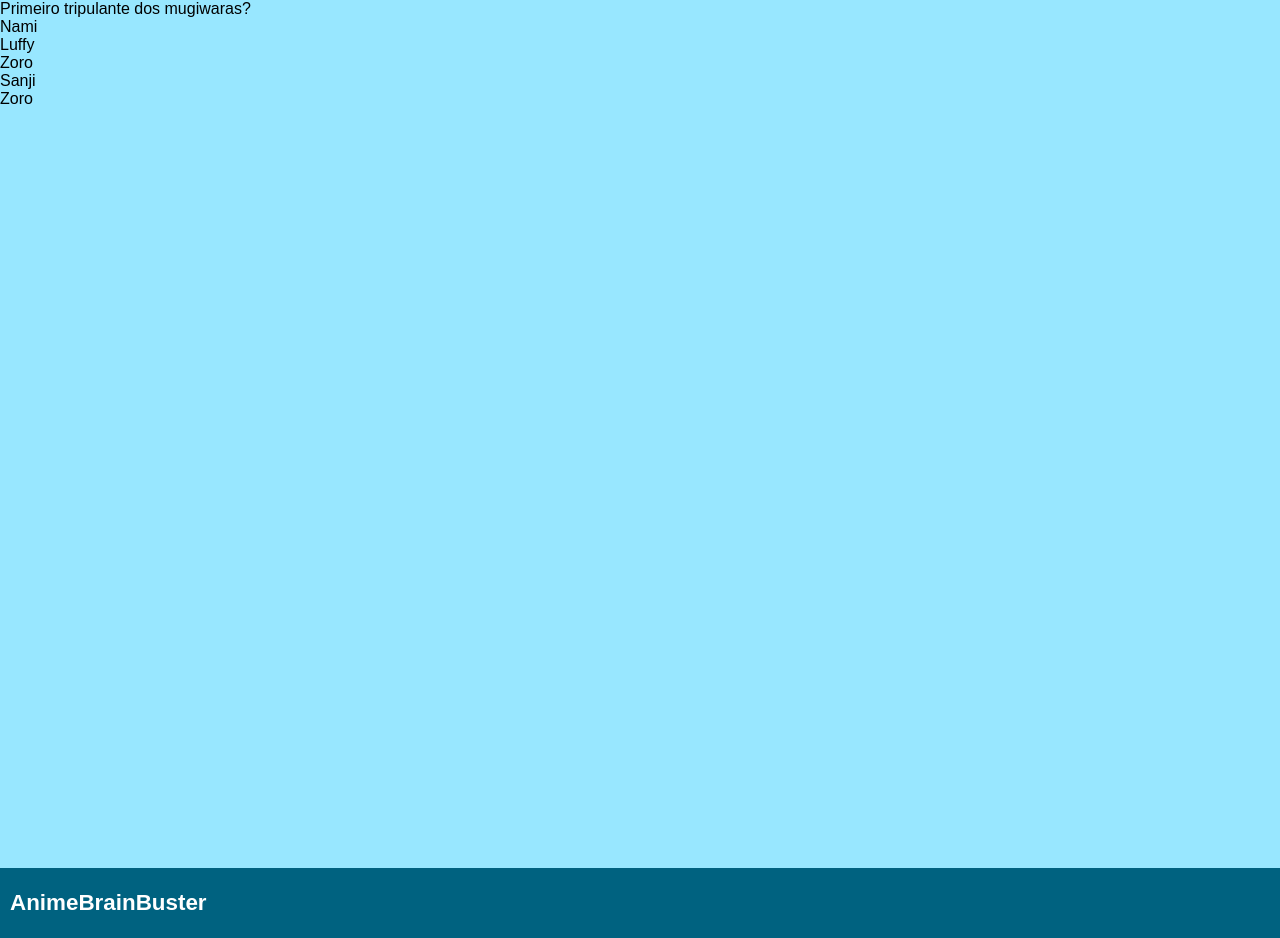
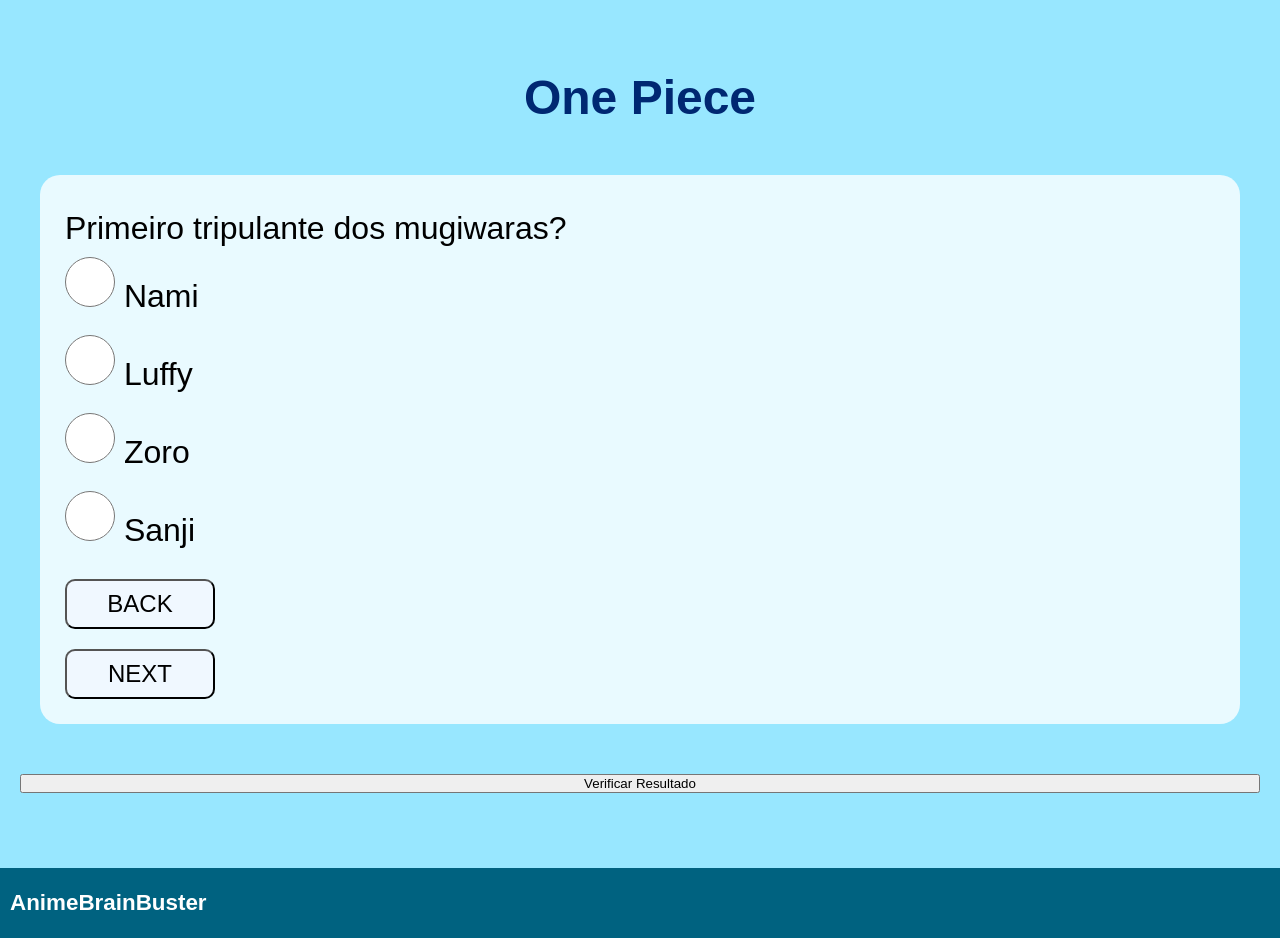
Before and after one commit to DiogoMelloDM7/AnimeBrainBuster, a Django app: page /quizindividual/1 in a window 1280 px wide. Shown: the part 110-1048 px from the top of the page. Run offline with Django 4.2, Linux system fonts and the light colour scheme; a user stored in the database is signed in; data comes from the database, SQL or seed files in the repository.

Commit message:
Personalizando os quizes

```diff
--- a/animes/templates/quiz-individual.html
+++ b/animes/templates/quiz-individual.html
@@ -7,13 +7,24 @@ Quiz {{ quiz }}
 
 {% block content %}
 <div class="content">
-    {% for pergunta in object_list %}
-        {{ pergunta.pergunta }}<br>
-        {{ pergunta.respostaA }}<br>
-        {{ pergunta.respostaB }}<br>
-        {{ pergunta.respostaC }}<br>
-        {{ pergunta.respostaD }}<br>
-        {{ pergunta.respostaCorreta }}<br><br>
-    {% endfor %}
+    <div class="content-quiz">
+        <h1 class="title-home">{{ quiz }}</h1>
+        <form method='post' class="form-quiz">
+        {% csrf_token %}
+        {% for pergunta in object_list %}
+        <div class="question-quiz none" style="{% if forloop.counter == 1 %}display:flex; {% endif %}" id="question-quiz-{{ forloop.counter }}">
+            <label class="question-quiz-ask">{{ pergunta.pergunta }}</label>
+            <label class="label-input-quiz"><input type='radio' name='resposta-questao-{{ forloop.counter }}' value="A" class='question-quiz-answer required'> {{ pergunta.respostaA }}</label>
+            <label class="label-input-quiz"><input type='radio' name='resposta-questao-{{ forloop.counter }}' value="B" class='question-quiz-answer required'> {{ pergunta.respostaB }}</label>
+            <label class="label-input-quiz"><input type='radio' name='resposta-questao-{{ forloop.counter }}' value="C" class='question-quiz-answer required'> {{ pergunta.respostaC }}</label>
+            <label class="label-input-quiz"><input type='radio' name='resposta-questao-{{ forloop.counter }}' value="D" class='question-quiz-answer required'> {{ pergunta.respostaD }}</label>
+            <button class="next-button" onclick="showBackQuestionQuiz({{ forloop.counter }})" type="button">BACK</button>
+            <button class="next-button" onclick="showNextQuestionQuiz({{ forloop.counter|add:1 }})" type="button">NEXT</button>
+        </div>
+
+        {% endfor %}
+        <button type='submit'>Verificar Resultado</button>
+        </form>
+    </div>
 </div>
 {% endblock %}
--- a/static/css/style.css
+++ b/static/css/style.css
@@ -304,6 +304,70 @@
     font-weight: 600;
 }
 
+.content-quiz{
+    background-color: (78, 214, 255, 0.568);
+    padding-top: 50px;
+    margin: 0 20px;
+    padding-bottom: 50px;
+}
+
+.question-quiz {
+    background-color: rgba(255, 255, 255, 0.788);
+    margin: 50px 20px;
+    padding: 25px;
+    display: flex;
+    flex-direction: column;
+    justify-content:center;
+    border-radius: 20px;
+    min-height: 300px;
+}
+
+.question-quiz-ask{
+    margin-top: 10px;
+    font-size:2em;
+
+}
+
+.question-quiz-answer{
+    width: 50px;
+    height: 50px;
+    font-size: 2em;
+    margin-top: 10px;
+}
+
+.form-quiz{
+    display: flex;
+    flex-direction: column;
+}
+
+.label-input-quiz{
+    font-size: 2em;
+    padding-bottom: 10px;
+
+}
+
+.next-button{
+    background-color: aliceblue;
+    width: 150px;
+    height: 50px;
+    display: flex;
+    justify-content: center;
+    align-items: center;
+    cursor: pointer;
+    border-radius: 10px;
+    font-size: 1.5em;
+    margin-top: 20px;
+}
+
+.next-button:hover{
+    background-color: rgb(165, 168, 172);
+    transition: 0.4s;
+}
+
+.none{
+    display: none;
+}
+
 @media screen and (max-height: 650px){
     .content{
         min-height: 453px;
--- a/static/js/script.js
+++ b/static/js/script.js
@@ -6,16 +6,29 @@ function finalizandoQuiz(event){
     divQuizFinish.style.display="block";
 }
 
-// Função para mostrar a mensagem de erro
 function showErrorMessage() {
     var errorMessage = document.getElementById("error-message");
     errorMessage.style.display = "block";
 
-    // Ocultar a mensagem após 3 segundos (ou o período desejado)
     setTimeout(function() {
         errorMessage.style.display = "none";
-    }, 3000); // 3000 milissegundos = 3 segundos
+    }, 3000);
+}
+showErrorMessage();
+
+function showNextQuestionQuiz(idQuiz){
+    let divAtual = document.getElementById(`question-quiz-${idQuiz}`);
+    let divAnterior = document.getElementById(`question-quiz-${idQuiz - 1}`);
+    divAtual.style.display = "flex";
+    divAnterior.style.display = 'none';
 }
 
-// Chame a função para mostrar a mensagem de erro quando necessário
-showErrorMessage();
+function showBackQuestionQuiz(idQuiz){
+    if (idQuiz == 1){
+        return
+    }
+    let divAtual = document.getElementById(`question-quiz-${idQuiz}`);
+    let divAnterior = document.getElementById(`question-quiz-${idQuiz - 1}`);
+    divAtual.style.display = "none";
+    divAnterior.style.display = 'flex';
+}
```
